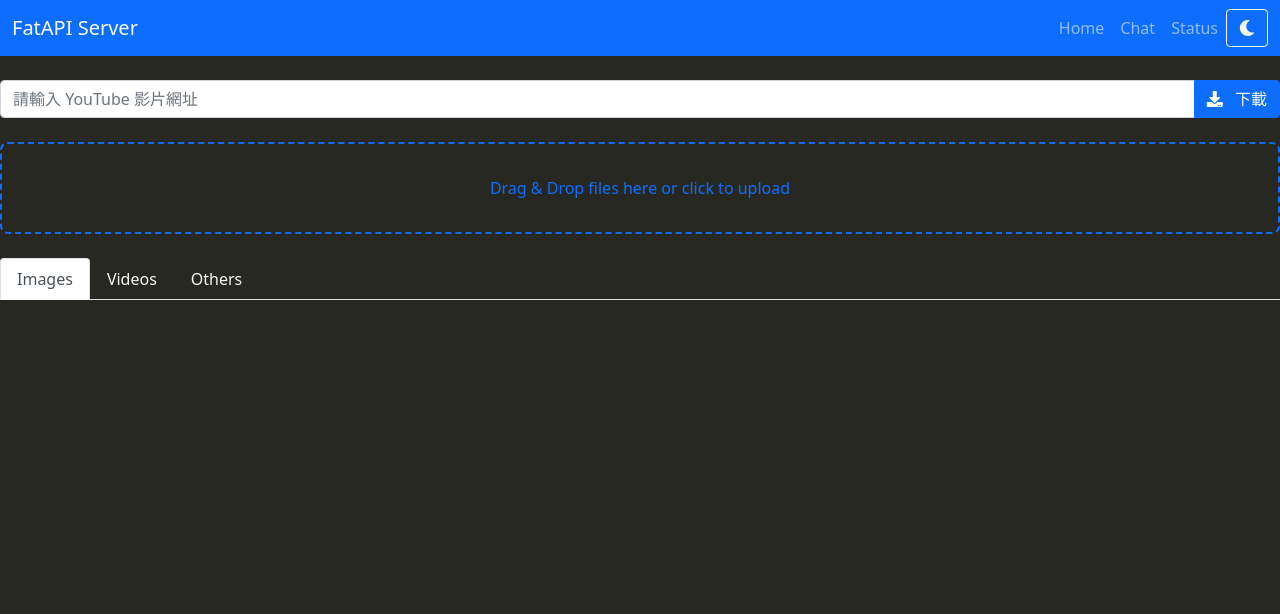
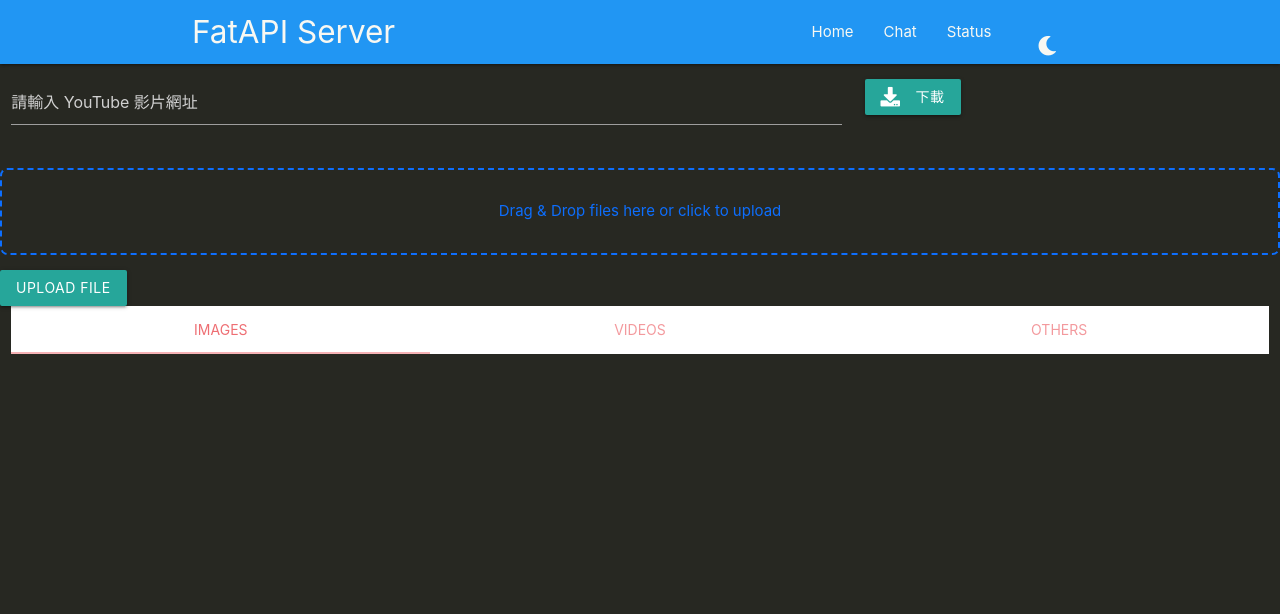
Before and after one commit to EDAriR/DSA-Grinding-Dog, a FastAPI app: page / in a window 1280 px wide. Shown: the top 614 px of the page. Run offline with FastAPI, Linux system fonts and the light colour scheme; some libraries are stand-ins or nearby versions.

Commit message:
feat(ui): apply materialize to fastapi server

```diff
--- a/Python Sample/fatsever/app/static/css/index.css
+++ b/Python Sample/fatsever/app/static/css/index.css
@@ -92,13 +92,13 @@ body.monokai {
 }
 
 /* 修改 navbar 風格 */
-body.monokai .navbar {
+body.monokai nav {
   background-color: #1e1e1e;
 }
 
-body.monokai .navbar-brand,
-body.monokai .nav-link,
-body.monokai .btn-outline-light {
+body.monokai nav a.brand-logo,
+body.monokai nav a,
+body.monokai #themeToggle {
   color: #f8f8f2;
 }
 
--- a/Python Sample/fatsever/app/static/js/index.js
+++ b/Python Sample/fatsever/app/static/js/index.js
@@ -9,6 +9,9 @@ document.addEventListener('DOMContentLoaded', () => {
   const messageDiv = document.getElementById('message');
   const themeToggle = document.getElementById('themeToggle');
   const themeIcon = document.getElementById('themeIcon');
+
+  // 初始化 Materialize tabs
+  M.Tabs.init(document.querySelectorAll('.tabs'));
 
   // 初始化 dialog 變數
   imageDialog = document.getElementById('imageDialog');
--- a/Python Sample/fatsever/app/templates/base.html
+++ b/Python Sample/fatsever/app/templates/base.html
@@ -4,37 +4,25 @@
   <meta charset="UTF-8"/>
   <meta name="viewport" content="width=device-width, initial-scale=1.0"/>
   <title>{% block title %}FatAPI{% endblock %}</title>
-  <link rel="stylesheet" href="https://cdnjs.cloudflare.com/ajax/libs/bootstrap/5.1.3/css/bootstrap.min.css"/>
+  <link rel="stylesheet" href="https://cdnjs.cloudflare.com/ajax/libs/materialize/1.0.0/css/materialize.min.css"/>
   <link rel="stylesheet" href="https://cdnjs.cloudflare.com/ajax/libs/font-awesome/5.15.4/css/all.min.css"/>
   <link rel="stylesheet" href="/assets/css/index.css"/>
 </head>
 <body>
   {% block navigation %}
-  <nav class="navbar navbar-expand-lg navbar-dark bg-primary mb-4">
-    <div class="container-fluid">
-      <a class="navbar-brand" href="/">FatAPI Server</a>
-      <button class="navbar-toggler" type="button" data-bs-toggle="collapse"
-              data-bs-target="#navbarNav" aria-controls="navbarNav"
-              aria-expanded="false" aria-label="Toggle navigation">
-        <span class="navbar-toggler-icon"></span>
-      </button>
-      <div class="collapse navbar-collapse ms-auto" id="navbarNav">
-        <ul class="navbar-nav ms-auto mb-2 mb-lg-0">
-          <li class="nav-item">
-            <a class="nav-link" href="/">Home</a>
-          </li>
-          <li class="nav-item">
-            <a class="nav-link" href="/chat">Chat</a>
-          </li>
-          <li class="nav-item">
-            <a class="nav-link" href="/status">Status</a>
-          </li>
-        </ul>
-      </div>
-
-      <button id="themeToggle" class="btn btn-outline-light justify-content-end" aria-label="dark mode switch">
-        <i id="themeIcon" class="fas fa-sun"></i>
-      </button>
+  <nav class="blue">
+    <div class="nav-wrapper container">
+      <a href="/" class="brand-logo">FatAPI Server</a>
+      <ul id="nav-mobile" class="right">
+        <li><a href="/">Home</a></li>
+        <li><a href="/chat">Chat</a></li>
+        <li><a href="/status">Status</a></li>
+        <li>
+          <a id="themeToggle" class="btn-flat" aria-label="dark mode switch">
+            <i id="themeIcon" class="fas fa-sun"></i>
+          </a>
+        </li>
+      </ul>
     </div>
   </nav>
   {% endblock navigation %}
@@ -64,7 +52,7 @@
     </div>
   </dialog>
 
-  <script src="https://cdnjs.cloudflare.com/ajax/libs/bootstrap/5.1.3/js/bootstrap.bundle.min.js"></script>
+  <script src="https://cdnjs.cloudflare.com/ajax/libs/materialize/1.0.0/js/materialize.min.js"></script>
   <script src="/assets/js/index.js"></script>
 </body>
 </html>
--- a/Python Sample/fatsever/app/templates/home.html
+++ b/Python Sample/fatsever/app/templates/home.html
@@ -7,60 +7,45 @@
 
   <!-- ytdownloader 表單 -->
   <form id="ytDownloadForm" action="/api/ytdownloader" method="post" enctype="multipart/form-data" class="mb-4">
-    <div class="input-group">
-      <input type="text"
-             id="youtubeUrl"
-             name="url"
-             class="form-control"
-             placeholder="請輸入 YouTube 影片網址"
-             aria-label="YouTube URL">
-      <button class="btn btn-primary" type="submit" id="ytDownloadBtn">
-        <i class="fas fa-download me-2"></i>
-        <span>下載</span>
-        <i class="fas fa-spinner fa-spin" style="display: none;"></i>
-      </button>
+    <div class="row">
+      <div class="input-field col s12 m8">
+        <input type="text" id="youtubeUrl" name="url" placeholder="請輸入 YouTube 影片網址">
+      </div>
+      <div class="input-field col s12 m4">
+        <button class="btn waves-effect waves-light" type="submit" id="ytDownloadBtn">
+          <i class="fas fa-download left"></i>
+          <span>下載</span>
+          <i class="fas fa-spinner fa-spin" style="display:none;"></i>
+        </button>
+      </div>
     </div>
   </form>
 
   <!-- 上傳表單 -->
   <form id="uploadForm" action="/api/upload" method="post" enctype="multipart/form-data" class="mb-4">
-    <div class="mb-3">
-      <input class="form-control" type="file" id="file" name="file" multiple style="display: none;">
+    <div class="file-field input-field">
       <div class="drop-zone" id="dropZone">Drag & Drop files here or click to upload</div>
+      <input type="file" id="file" name="file" multiple style="display:none;">
     </div>
-    <button type="submit" class="btn btn-primary d-none">Upload File</button>
+    <button type="submit" class="btn waves-effect waves-light d-none">Upload File</button>
   </form>
 
   <!-- Tabs -->
-  <ul class="nav nav-tabs" id="fileTabs" role="tablist">
-    <li class="nav-item" role="presentation">
-      <button class="nav-link active" id="images-tab" data-bs-toggle="tab" data-bs-target="#images"
-              type="button" role="tab" aria-controls="images" aria-selected="true">
-        Images
-      </button>
-    </li>
-    <li class="nav-item" role="presentation">
-      <button class="nav-link" id="videos-tab" data-bs-toggle="tab" data-bs-target="#videos"
-              type="button" role="tab" aria-controls="videos" aria-selected="false">
-        Videos
-      </button>
-    </li>
-    <li class="nav-item" role="presentation">
-      <button class="nav-link" id="others-tab" data-bs-toggle="tab" data-bs-target="#others"
-              type="button" role="tab" aria-controls="others" aria-selected="false">
-        Others
-      </button>
-    </li>
-  </ul>
+  <div class="row">
+    <div class="col s12">
+      <ul class="tabs" id="fileTabs">
+        <li class="tab col s4"><a href="#images" class="active">Images</a></li>
+        <li class="tab col s4"><a href="#videos">Videos</a></li>
+        <li class="tab col s4"><a href="#others">Others</a></li>
+      </ul>
+    </div>
+  </div>
 
   <!-- Tab contents -->
-  <div class="tab-content" id="fileTabsContent">
-    <!-- 圖片檔案 -->
-    <div class="tab-pane fade show active p-3" id="images" role="tabpanel"
-         aria-labelledby="images-tab">
-      <div id="imageGrid" class="row row-cols-2 row-cols-sm-3 row-cols-md-4 g-3">
+  <div id="images" class="col s12">
+    <div id="imageGrid" class="row">
         {% for file in img_files %}
-        <div class="col">
+        <div class="col s6 m4 l3">
           <div class="file-card" data-file="{{ file }}" data-type="image" title="{{ file }}">
             <img src="/img/{{ file }}" alt="{{ file }}" class="file-card-img">
             <button class="btn btn-danger btn-sm delete-btn"
@@ -73,13 +58,12 @@
         </div>
         {% endfor %}
       </div>
-    </div>
+  </div>
 
-    <!-- 影片檔案 -->
-    <div class="tab-pane fade p-3" id="videos" role="tabpanel" aria-labelledby="videos-tab">
-      <div id="videoGrid" class="row row-cols-2 row-cols-sm-3 row-cols-md-4 g-3">
+  <div id="videos" class="col s12">
+    <div id="videoGrid" class="row">
         {% for item in video_files %}
-        <div class="col">
+        <div class="col s6 m4 l3">
           <div class="file-card" data-file="{{ item.video }}" data-type="video">
             {% if item.thumbnail %}
             <img src="/video/{{ item.thumbnail }}" alt="{{ item.video }}" class="file-card-img">
@@ -99,13 +83,12 @@
         </div>
         {% endfor %}
       </div>
-    </div>
+  </div>
 
-    <!-- 其他檔案 -->
-    <div class="tab-pane fade p-3" id="others" role="tabpanel" aria-labelledby="others-tab">
-      <div id="otherGrid" class="row row-cols-2 row-cols-sm-3 row-cols-md-4 g-3">
+  <div id="others" class="col s12">
+    <div id="otherGrid" class="row">
         {% for file in other_files %}
-        <div class="col">
+        <div class="col s6 m4 l3">
           <a class="file-card" href="/files/{{ file }}" download data-file="{{ file }}" data-type="other">
             <div class="file-icon"></div>
             <div class="file-card-body">
@@ -121,7 +104,6 @@
         </div>
         {% endfor %}
       </div>
-    </div>
   </div>
 
   <!-- 圖片預覽用 dialog -->
```
